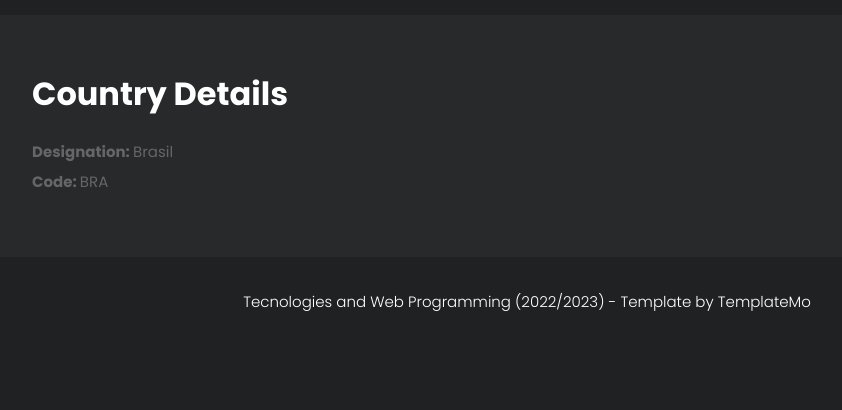
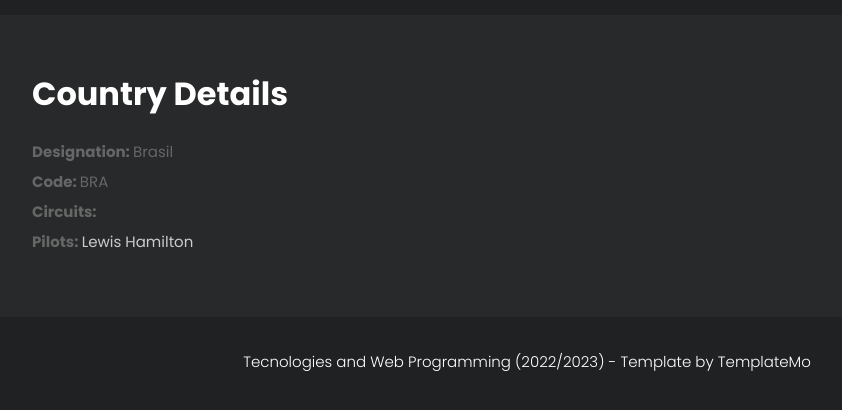
Before and after one commit to joaompfonseca/tpw-tp1, a Django app: page /countries/2/ in a window 1280 px wide. Shown: the part 95-505 px from the top of the page, without its empty margins (113-955 px from the left). Run offline with Django 3.2, Linux system fonts and the light colour scheme; data comes from the database, SQL or seed files in the repository; some libraries are stand-ins or nearby versions.

Commit message:
Car Details and Countries Details and Team Details

```diff
--- a/app/templates/car.html
+++ b/app/templates/car.html
@@ -16,5 +16,6 @@
     <p><b>Engine: </b>{{ car.engine }}</p>
     <p><b>Weight: </b>{{ car.weight }}</p>
     <p><b>Pilot: </b><a href="{% url 'pilots_get' _id=car.pilot.id %}">{{ car.pilot.name }}</a></p>
+    <p><b>Team: </b><a href="{% url 'teams_get' _id=car.pilot.team.id %}">{{ car.pilot.team.name }}</a></p>
 
 {% endblock %}
--- a/app/templates/country.html
+++ b/app/templates/country.html
@@ -15,4 +15,20 @@
     <p><b>Designation: </b>{{ country.designation }}</p>
     <p><b>Code: </b>{{ country.code }}</p>
 
+    <p><b>Circuits: </b>
+        {% for c in circuits %}
+        <a href="{% url 'circuits_get' _id=c.id %}">{{ c.name }}</a>
+        {% if not forloop.last %} - {% endif %} {# Separate elements in a group with hyphens #}
+        {% endfor %}
+    </p>
+
+    <p><b>Pilots: </b>
+        {% for p in pilots %}
+        <a href="{% url 'pilots_get' _id=p.id %}">{{ p.name }}</a>
+        {% if not forloop.last %} - {% endif %} {# Separate elements in a group with hyphens #}
+        {% endfor %}
+    </p>
+
+
+
 {% endblock %}
--- a/app/views.py
+++ b/app/views.py
@@ -226,7 +226,11 @@
 def countries_get(req, _id):
     country = Country.objects.get(id=_id)
 
-    ctx = {'header': 'Country Details', 'country': country}
+    circuits = Circuit.objects.filter(country=country)
+    pilots = Pilot.objects.filter(country=country)
+
+
+    ctx = {'header': 'Country Details', 'country': country, 'circuits': circuits, 'pilots': pilots}
     return render(req, 'country.html', ctx)
 
 
@@ -628,7 +632,11 @@
 
     image = "/static/images/" + team.name + ".png"
 
-    ctx = {'header': 'Team Details', 'team': team, 'image': image}
+    pilots = Pilot.objects.filter(team=team)
+
+    team_leader = TeamLeader.objects.get(team=team)
+
+    ctx = {'header': 'Team Details', 'team': team, 'image': image, 'pilots': pilots, 'team_leader': team_leader}
     return render(req, 'team.html', ctx)
 
 
```
Also changed, not shown: app/templates/team.html (+11 -1 lines).
